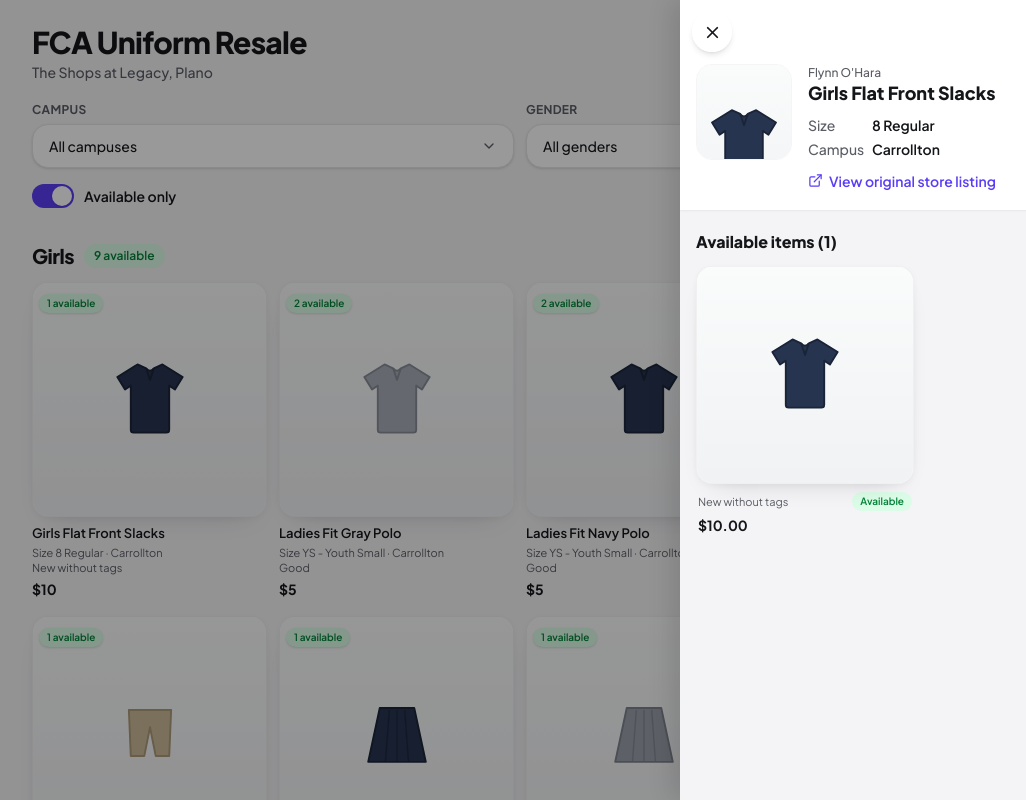
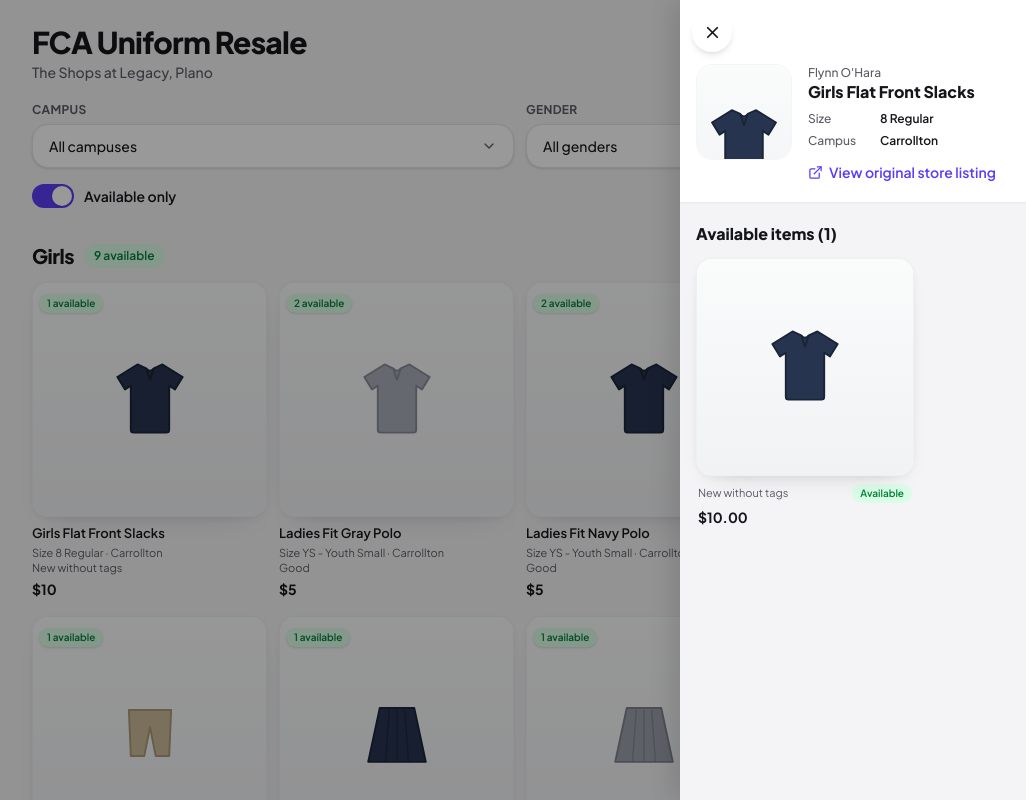
Before and after one commit to inko9nito/Uniforms, a React (Vite) app: page / in a window 1280 px wide. Both pictures are taken after a click on the button 269 px from the left and 441 px from the top of the page. Shown: the top 800 px of the page, without its empty margins (120-1146 px from the left). Built offline with nearby package versions, Linux system fonts and the light colour scheme.

Commit message:
Detail header: smaller title; smaller Size/Campus with more label–value gap (#59)

```diff
--- a/src/components/ItemDetailPanel.tsx
+++ b/src/components/ItemDetailPanel.tsx
@@ -234,16 +234,16 @@ export function ItemDetailPanel({ item, onClose }: Props) {
                     {store && (
                       <p className="truncate text-[12px] font-medium text-ink-soft">{store}</p>
                     )}
-                    <h1 className="text-lg font-extrabold leading-tight text-ink">
+                    <h1 className="text-base font-extrabold leading-tight text-ink">
                       {current.displayName}
                     </h1>
-                    <dl className="mt-2.5 space-y-1 text-sm">
-                      <div className="flex gap-2">
-                        <dt className="w-14 flex-none font-medium text-ink-soft">Size</dt>
+                    <dl className="mt-2 space-y-1 text-[12px]">
+                      <div className="flex gap-x-6">
+                        <dt className="w-12 flex-none font-medium text-ink-soft">Size</dt>
                         <dd className="font-semibold text-ink">{current.size}</dd>
                       </div>
-                      <div className="flex gap-2">
-                        <dt className="w-14 flex-none font-medium text-ink-soft">Campus</dt>
+                      <div className="flex gap-x-6">
+                        <dt className="w-12 flex-none font-medium text-ink-soft">Campus</dt>
                         <dd className="font-semibold text-ink">{current.schools.join(' & ')}</dd>
                       </div>
                     </dl>
```
